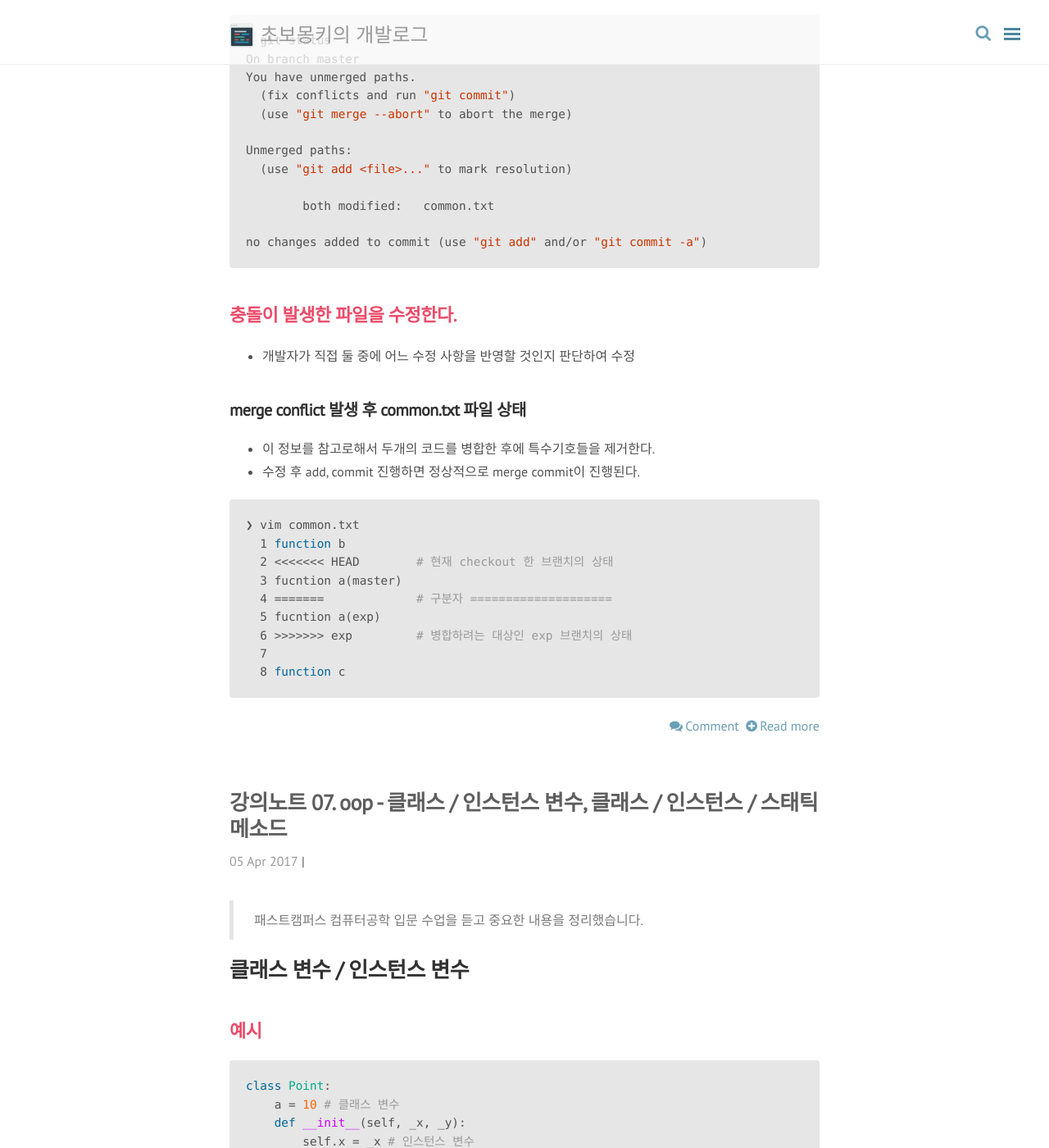
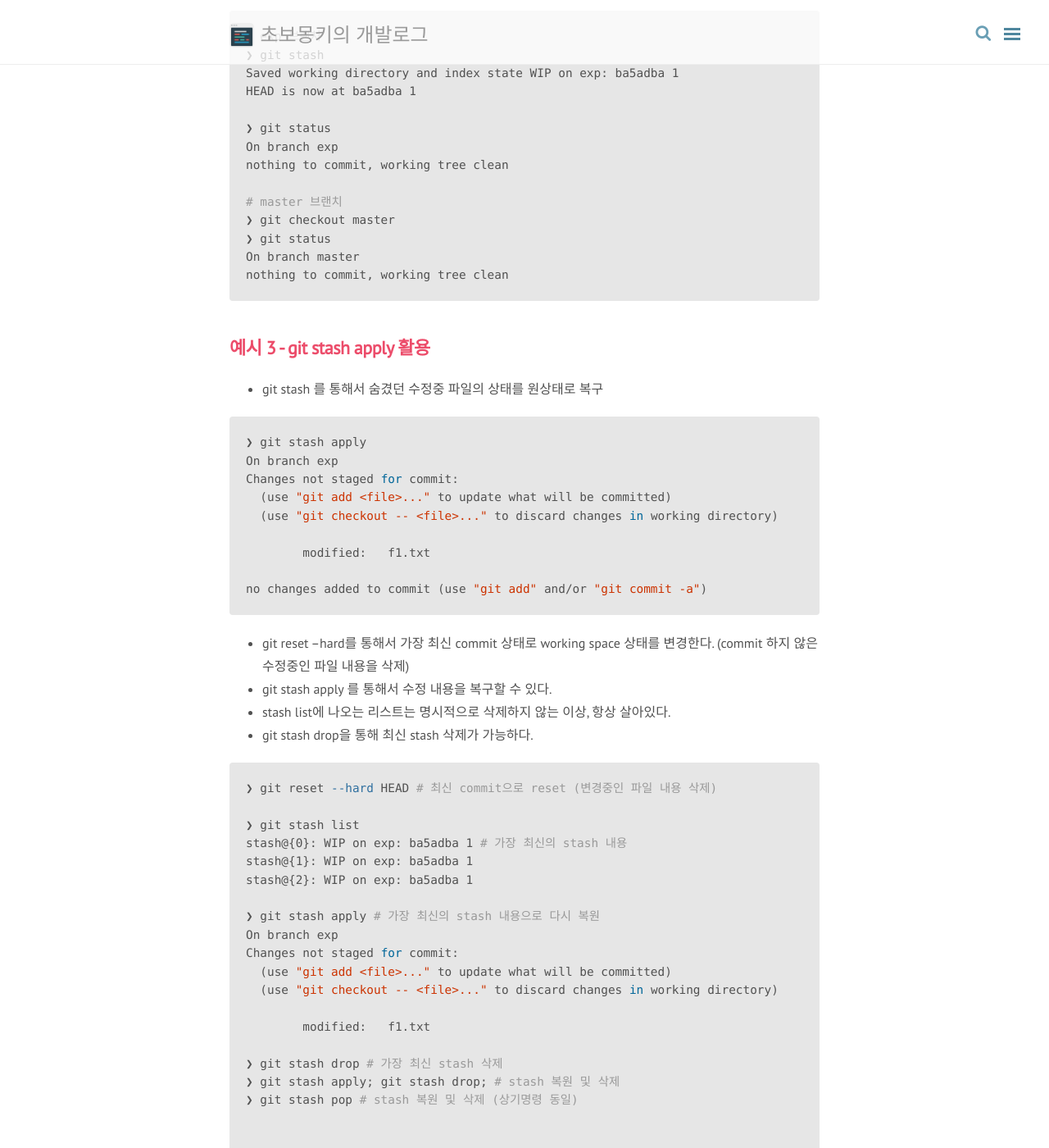
Before and after one commit to wayhome25/wayhome25.github.io, a Jekyll site: the page built from blog/index.html, in a window 1280 px wide and 1400 px high, scrolled down 4598 px. Shown: the whole window at 82% size. Built offline with Jekyll 4.4.1, drawn with Linux system fonts in a browser that asks for light colours; nearby versions of some CDN libraries; the list of posts is cut into pages by our own code; comment, search, counter and statistics services are not loaded; some of the changed text lies outside the part shown.

Commit message:
git stash 포스팅 추가,  til, about 내용 수정

````diff
--- a/_posts/TIL(Today I Learned)/2017-04-06-TIL.md
+++ b/_posts/TIL(Today I Learned)/2017-04-06-TIL.md
@@ -9,27 +9,23 @@
 
 # 오늘 할 일 (계획)
 - ~~[Swift3 & iOS10](https://www.inflearn.com/course/swift3-%EC%8A%A4%EC%9C%84%ED%94%84%ED%8A%B8-ios-%EA%B0%9C%EB%B0%9C-%EA%B0%95%EC%A2%8C/) 수업듣기~~
-- 패스트캠퍼스 컴퓨터공학 입문 강의노트 정리하기
-
-
-- ~~[생활코딩 git](https://opentutorials.org/module/2676) branch 수업 듣기~~
-- ~~[AskDjango](https://nomade.kr/vod/django/) 수업 듣기~~
-- jekyll 블로그 pagination 방법 찾아보기 [참고](https://nolboo.kim/blog/2014/01/09/upgrade-jekyll-github-blog/)
+- ~~패스트캠퍼스 컴퓨터공학 입문 강의노트 정리하기~~
+- ~~[생활코딩 git](https://opentutorials.org/module/2676) stash 수업 듣기~~
 
 
 # 오늘 한 일 (회고)
 - [Swift3 & iOS10](https://www.inflearn.com/course/swift3-%EC%8A%A4%EC%9C%84%ED%94%84%ED%8A%B8-ios-%EA%B0%9C%EB%B0%9C-%EA%B0%95%EC%A2%8C/) 수업을 들었다. 아직 기초부분이지만 아이폰 앱개발 수업을 들으면서  Javascript로 웹브라우저를 동적으로 제어하는 것과 비슷하다는 생각이 든다.
     - 미니 웹 브라우저 만들기
     - 항공권 검색 UI 만들기
-
-
-
-- [생활코딩 git](https://opentutorials.org/module/2676) branch 수업을 들었다.
-    - git merge, merge conflict
-
+- 컴퓨터공학 입문 수업내용을 블로그에 정리했다.
+    - 파이썬 property
+    - oop - 클래스와 인스턴스 변수의 차이, 클래스와 인스턴스 메소드의 차이, static 메소드
+- [생활코딩 git](https://opentutorials.org/module/2676) 수업을 들었다.
+    - git stash, git stash apply, git stash pop
 
 
 # 내일 할 일
-- [생활코딩 git](https://opentutorials.org/module/2676) git stash 수업 듣기
-- 패스트캠퍼스 컴퓨터공학 입문 강의노트 정리
-- [Swift3 & iOS10](https://www.inflearn.com/course/swift3-%EC%8A%A4%EC%9C%84%ED%94%84%ED%8A%B8-ios-%EA%B0%9C%EB%B0%9C-%EA%B0%95%EC%A2%8C/) 수업듣기
+- [생활코딩 git](https://opentutorials.org/module/2676) 원격저장소 수업 듣기
+- 패스트캠퍼스 컴퓨터공학 입문 강의 참여
+- [AskDjango](https://nomade.kr/vod/django/) 수업 듣기
+- 영어공부 게시판 회원가입 기능 추가
--- /dev/null
+++ b/_posts/git/2017-04-05-git-05-stash.md
@@ -0,0 +1,112 @@
+---
+layout: post
+title: 생활코딩 git 06 - git stash, git stash apply, git stash pop
+category: git
+tags: [git]
+comments: true
+---
+> [생활코딩-git](https://opentutorials.org/module/2676) 수업을 듣고 중요 내용을 정리합니다.
+
+# git stash
+> 다른 브랜치로 checkout을 해야 하는데 아직 현재 브랜치에서 작업이 끝나지 않은 경우는 커밋을 하기가 애매합니다.
+이런 경우 stash를 이용하면 작업중이던 파일을 임시로 저장해두고 현재 브랜치의 상태를 마지막 커밋의 상태로 초기화 할 수 있습니다.
+그 후에 다른 브랜치로 이동하고 작업을 끝낸 후에 작업 중이던 브랜치로 복귀한 후에 이전에 작업하던 내용을 복원할 수 있습니다.
+여기서는 이 기능에 대해서 알아봅니다.
+
+
+## git stash 의 기능
+- stash : 감추다, 숨겨두다
+- branch를 이용하여 활발하게 작업을 하다보면, branch 작업이 완료되지 않은 상태에서 다른 branch 로 checkout 해야 하는 상황이 발생한다.
+- 이럴때 아직 작업중인 파일을 commit을 하기도 곤란하고, commit을 하지 않으면 checkout이 어려운 상황이 발생한다.
+- 그런 경우에 **stash를 사용하여 작업중인 파일을 숨겨둘 수 있다.**
+
+## 예시 1 - 문제상황
+
+```shell
+# master 브랜치
+❯ vim f1.txt # 파일 내용 수정
+❯ git add f1.txt
+❯ git commit -m 1
+
+# exp 브랜치
+❯ git checkout -b exp # exp 브랜치를 만들고 체크아웃
+❯ vim f1.txt # 파일 내용 수정후, add commit을 진행하지 않고 master로 체크아웃
+
+# master 브랜치
+❯ git checkout master
+❯ git status
+On branch master
+Changes not staged for commit:
+  (use "git add <file>..." to update what will be committed)
+  (use "git checkout -- <file>..." to discard changes in working directory)
+
+	modified:   f1.txt # exp 브랜치에서 수정중인 내용이 master에도 영향을 미침
+
+```
+
+## 예시 2 - git stash 활용
+
+- 아직 파일의 수정이 끝나지 않아서 commit 하기가 곤란하고, 다른 branch로 checkout을 하기도 곤란한 상황을 처리할 때 git stash를 사용
+- git stash 명령은 최소한 `버전관리가 되고 있는 파일에 대해서만` 수행이 가능하다. (= git add를 통해서 트래킹 중인 파일)
+- WIP(working in process)
+
+```shell
+# exp 브랜치
+❯ git stash
+Saved working directory and index state WIP on exp: ba5adba 1
+HEAD is now at ba5adba 1
+
+❯ git status
+On branch exp
+nothing to commit, working tree clean
+
+# master 브랜치
+❯ git checkout master
+❯ git status
+On branch master
+nothing to commit, working tree clean
+```
+
+## 예시 3 - git stash apply 활용
+- git stash 를 통해서 숨겼던 수정중 파일의 상태를 원상태로 복구
+
+```shell
+❯ git stash apply
+On branch exp
+Changes not staged for commit:
+  (use "git add <file>..." to update what will be committed)
+  (use "git checkout -- <file>..." to discard changes in working directory)
+
+	modified:   f1.txt
+
+no changes added to commit (use "git add" and/or "git commit -a")
+```
+
+
+- git reset --hard를 통해서 가장 최신 commit 상태로 working space 상태를 변경한다. (commit 하지 않은 수정중인 파일 내용을 삭제)
+- git stash apply 를 통해서 수정 내용을 복구할 수 있다.
+- stash list에 나오는 리스트는 명시적으로 삭제하지 않는 이상, 항상 살아있다.
+- git stash drop을 통해 최신 stash 삭제가 가능하다.
+
+```shell
+❯ git reset --hard HEAD # 최신 commit으로 reset (변경중인 파일 내용 삭제)
+
+❯ git stash list
+stash@{0}: WIP on exp: ba5adba 1 # 가장 최신의 stash 내용
+stash@{1}: WIP on exp: ba5adba 1
+stash@{2}: WIP on exp: ba5adba 1
+
+❯ git stash apply # 가장 최신의 stash 내용으로 다시 복원
+On branch exp
+Changes not staged for commit:
+  (use "git add <file>..." to update what will be committed)
+  (use "git checkout -- <file>..." to discard changes in working directory)
+
+	modified:   f1.txt
+
+❯ git stash drop # 가장 최신 stash 삭제
+❯ git stash apply; git stash drop; # stash 복원 및 삭제
+❯ git stash pop # stash 복원 및 삭제 (상기명령 동일)
+
+
+```
````
Also changed, not shown: about.md (+5 -3 lines).
